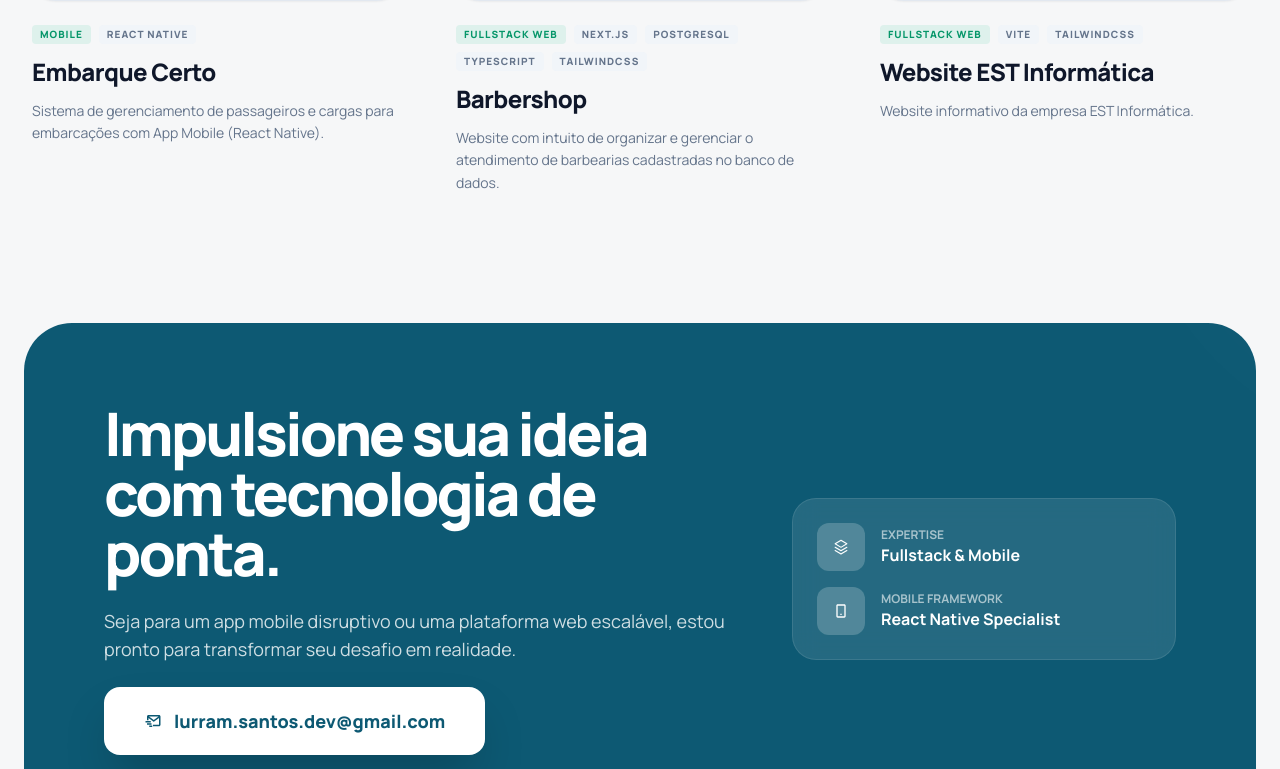
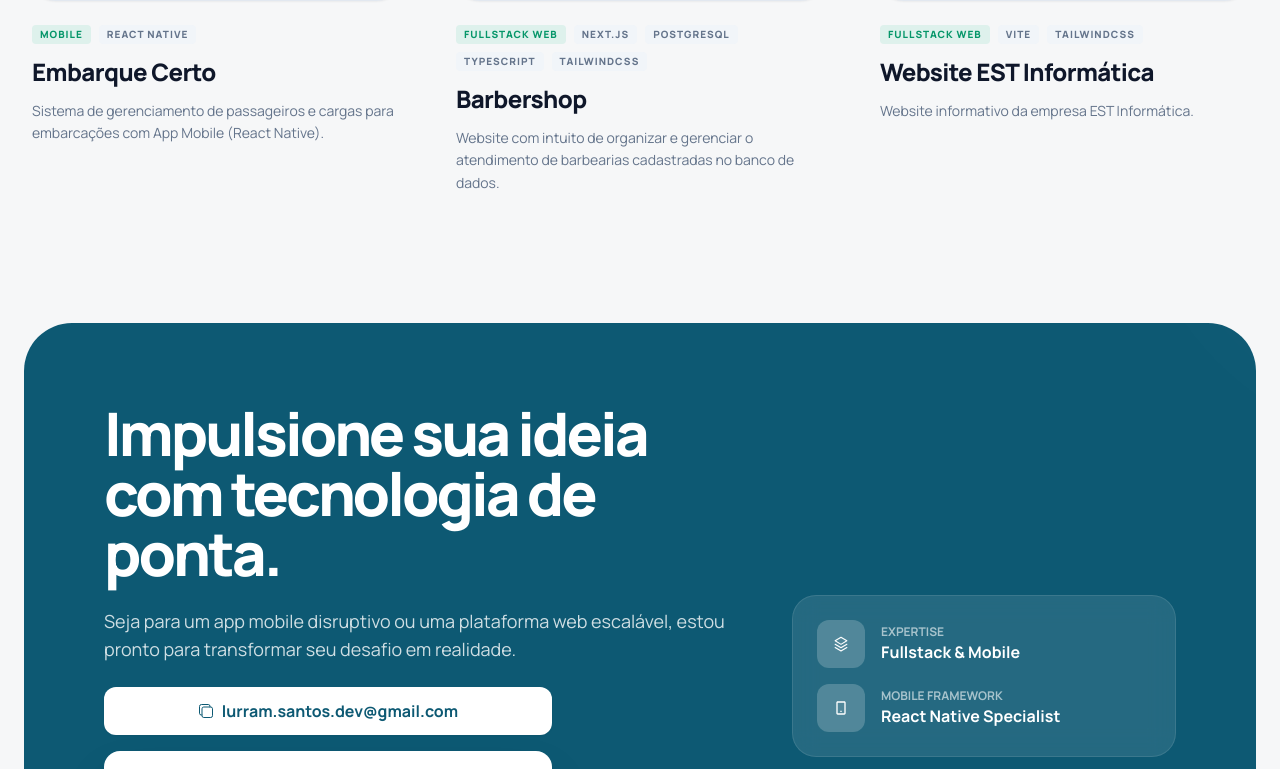
Before and after one commit to lurram/portfolio, a React (Vite) app: page / in a window 1280 px wide. Shown: the part 2010-2779 px from the top of the page. Built offline with nearby package versions, Linux system fonts and the light colour scheme.

Commit message:
add copy and form buttons to contact

```diff
--- a/src/app.tsx
+++ b/src/app.tsx
@@ -7,8 +7,10 @@ import { PERSONAL_INFO, PROJECTS, SKILLS } from './constants';
 
 import { SiStackbit } from 'react-icons/si';
 import { CgSmartphone } from 'react-icons/cg';
-import { BiMailSend } from 'react-icons/bi';
 import { RxLayers, RxOpenInNewWindow } from 'react-icons/rx';
+import WhatsAppSender from './components/send-mensage';
+import { IoCopyOutline } from 'react-icons/io5';
+import CopyButton from './components/copy-email';
 
 const App: React.FC = () => {
   return (
@@ -38,7 +40,12 @@ const App: React.FC = () => {
               <a href="#projects" className="flex items-center gap-2 px-8 py-4 bg-[#0d5973] text-white rounded-2xl font-bold hover:shadow-2xl hover:shadow-[#0d5973]/40 transition-all hover:-translate-y-1">
                 Explorar Projetos
               </a>
-              <a href="#contact" className="flex items-center gap-2 px-8 py-4 bg-white dark:bg-slate-800 border border-slate-200 dark:border-slate-700 rounded-2xl font-bold hover:bg-slate-50 dark:hover:bg-slate-700 transition-all">
+
+              <a href="/curriculo.pdf" className="flex items-center gap-2 px-8 py-4 bg-white text-[#0d5973] rounded-2xl font-bold hover:shadow-2xl hover:shadow-[#0d5973]/40 transition-all hover:-translate-y-1">
+                Currículo
+              </a>
+
+              <a href="#contact" className="flex items-center gap-2 px-8 py-4 bg-white dark:bg-slate-800 border border-slate-200 dark:border-slate-700 rounded-2xl font-bold hover:shadow-2xl hover:shadow-[#0d5973]/40 transition-all hover:-translate-y-1">
                 Entrar em Contato
               </a>
             </div>
@@ -104,7 +111,6 @@ const App: React.FC = () => {
             </ScrollReveal>
 
            {SKILLS.map((skill, index) => {
-            // Componente de ícone extraído
             const Icon = skill.icon;
 
             return (
@@ -191,11 +197,9 @@ const App: React.FC = () => {
                 <p className="text-white/80 text-lg p-4 md:p-0">
                   Seja para um app mobile disruptivo ou uma plataforma web escalável, estou pronto para transformar seu desafio em realidade.
                 </p>
-                <div className="flex flex-wrap justify-center lg:justify-start gap-4">
-                  <a href={`mailto:${PERSONAL_INFO.email}`} className="bg-white text-[#0d5973] px-3 md:px-10 py-5 rounded-2xl font-black text-lg hover:scale-105 transition-transform active:scale-95 shadow-2xl flex items-center gap-3">
-                    <BiMailSend className="material-symbols-outlined"/>
-                    {PERSONAL_INFO.email}
-                  </a>
+                <div className="flex flex-col justify-center lg:justify-start gap-4 w-md">
+                  <CopyButton textToCopy={PERSONAL_INFO.email} />
+                  <WhatsAppSender defaultMessage="Olá! Gostaria de mais informações." />
                 </div>
               </div>
 
--- /dev/null
+++ b/src/components/copy-email.tsx
@@ -0,0 +1,68 @@
+import { useState } from 'react';
+import { IoCopyOutline } from 'react-icons/io5';
+import { FaCheck } from 'react-icons/fa';
+import { PERSONAL_INFO } from '../constants';
+
+
+type CopyStatus = 'idle' | 'copying' | 'success';
+
+const CopyButton = ({ textToCopy }: { textToCopy: string }) => {
+  const [status, setStatus] = useState<CopyStatus>('idle');
+
+  const handleCopy = async () => {
+    if (status !== 'idle') return;
+
+    setStatus('copying');
+
+    try {
+      await new Promise((resolve) => setTimeout(resolve, 800));
+
+      await navigator.clipboard.writeText(textToCopy);
+      setStatus('success');
+    } catch (err) {
+      console.error(err);
+      setStatus('idle');
+    } finally {
+      setTimeout(() => setStatus('idle'), 2000);
+    }
+  };
+
+  return (
+    <button
+      onClick={handleCopy}
+      disabled={status === 'copying'}
+      className={`
+        relative overflow-hidden min-w-[150px] px-6 py-3 rounded-xl
+        font-bold disabled:cursor-wait hover:scale-105 transition-transform active:scale-95 duration-200 shadow-sm
+        ${status === 'idle' ? 'bg-white text-[#0d5973]' : ''}
+        ${status === 'success' ? 'bg-emerald-600 text-white' : ''}
+      `}
+    >
+      <div
+        className={`
+          absolute inset-0 transition-opacity duration-300
+          ${status === 'copying' ? 'opacity-100' : 'opacity-0 text-white'}
+          bg-gradient-to-r from-white via-slate-900 to-white
+          animate-gradient-x
+        `}
+        style={{ backgroundSize: '200% 100%' }}
+      />
+
+      <div className="relative z-10 flex items-center justify-center gap-2">
+        {status === 'success' ? (
+          <>
+            <FaCheck className="w-5 h-5 animate-bounce" />
+            <span>Copiado!</span>
+          </>
+        ) : (
+          <>
+            <IoCopyOutline className={`w-4 h-4 ${status === 'copying' ? 'animate-pulse' : ''}`} />
+            <span>{status === 'copying' ? 'Copiando...' : PERSONAL_INFO.email}</span>
+          </>
+        )}
+      </div>
+    </button>
+  );
+};
+
+export default CopyButton;
--- /dev/null
+++ b/src/components/send-mensage.tsx
@@ -0,0 +1,55 @@
+import React, { useState, FormEvent } from 'react';
+import { PERSONAL_INFO } from '../constants';
+
+interface WhatsAppSenderProps {
+  defaultMessage?: string;
+}
+
+const WhatsAppSender: React.FC<WhatsAppSenderProps> = ({ defaultMessage = "" }) => {
+  const [phone, setPhone] = useState<string>(PERSONAL_INFO.phone);
+  const [message, setMessage] = useState<string>(defaultMessage);
+
+  const handleSendMessage = (e: FormEvent) => {
+    e.preventDefault();
+
+    // Remove tudo que não for número (espaços, parênteses, traços)
+    const cleanPhone = phone.replace(/\D/g, '');
+
+    if (cleanPhone.length < 10) {
+      alert("Por favor, insira um número válido com DDD.");
+      return;
+    }
+
+    // Codifica a mensagem para URL
+    const encodedMessage = encodeURIComponent(message);
+
+    // Constrói o link do WhatsApp (wa.me)
+    const whatsappUrl = `https://wa.me/${cleanPhone}?text=${encodedMessage}`;
+
+    // Abre em uma nova aba
+    window.open(whatsappUrl, '_blank', 'noopener,noreferrer');
+  };
+
+  return (
+      <form onSubmit={handleSendMessage} className="bg-white text-[#0d5973] px-3 md:px-10 py-5 rounded-2xl font-black shadow-2xl items-center flex-col lg:justify-start">
+
+        <div >
+          <textarea
+            placeholder="Digite sua mensagem aqui..."
+            className="w-full min-h-28 p-2 border border-[#0d5973] rounded-md resize-none outline-none"
+            value={message}
+            onChange={(e) => setMessage(e.target.value)}
+          />
+        </div>
+
+        <button
+          type="submit"
+          className="w-full bg-[#0d5973] hover:bg-[#0a475c] text-white font-bold py-2 px-4 rounded-md hover:scale-105 transition-transform active:scale-95 duration-200 shadow-sm"
+        >
+          Abrir Conversa
+        </button>
+      </form>
+  );
+};
+
+export default WhatsAppSender;
--- a/src/constants.tsx
+++ b/src/constants.tsx
@@ -13,7 +13,8 @@ export const PERSONAL_INFO = {
   bio: "Crio soluções escaláveis e interfaces intuitivas, unindo boas práticas de engenharia e foco na experiência do usuário para transformar ideias em produtos funcionais.",
   location: "Brasil",
   email: "lurram.santos.dev@gmail.com",
-  photoUrl: "../public/personal.jpg"
+  photoUrl: "../public/personal.jpg",
+  phone: "+55 96 991779011"
 };
 
 export const SKILLS: Skill[] = [
--- a/vite.config.ts
+++ b/vite.config.ts
@@ -1,20 +1,15 @@
 import path from 'path';
-import { defineConfig, loadEnv } from 'vite';
+import { defineConfig } from 'vite';
 import react from '@vitejs/plugin-react';
 import tailwindcss from '@tailwindcss/vite'
 
-export default defineConfig(({ mode }) => {
-    const env = loadEnv(mode, '.', '');
+export default defineConfig(() => {
     return {
       server: {
         port: 3000,
         host: '0.0.0.0',
       },
       plugins: [react(), tailwindcss(),],
-      define: {
-        'process.env.API_KEY': JSON.stringify(env.GEMINI_API_KEY),
-        'process.env.GEMINI_API_KEY': JSON.stringify(env.GEMINI_API_KEY)
-      },
       resolve: {
         alias: {
           '@': path.resolve(__dirname, '.'),
```
Also changed, not shown: 1 other file (tests, documents, lock files or other folders).
